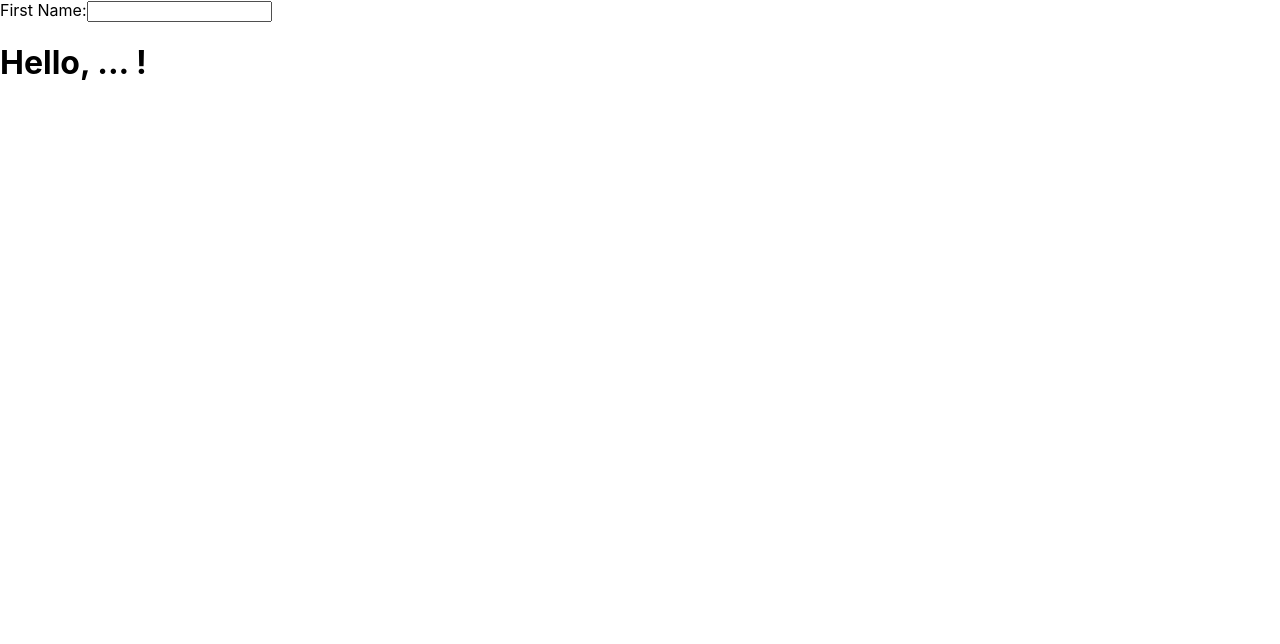
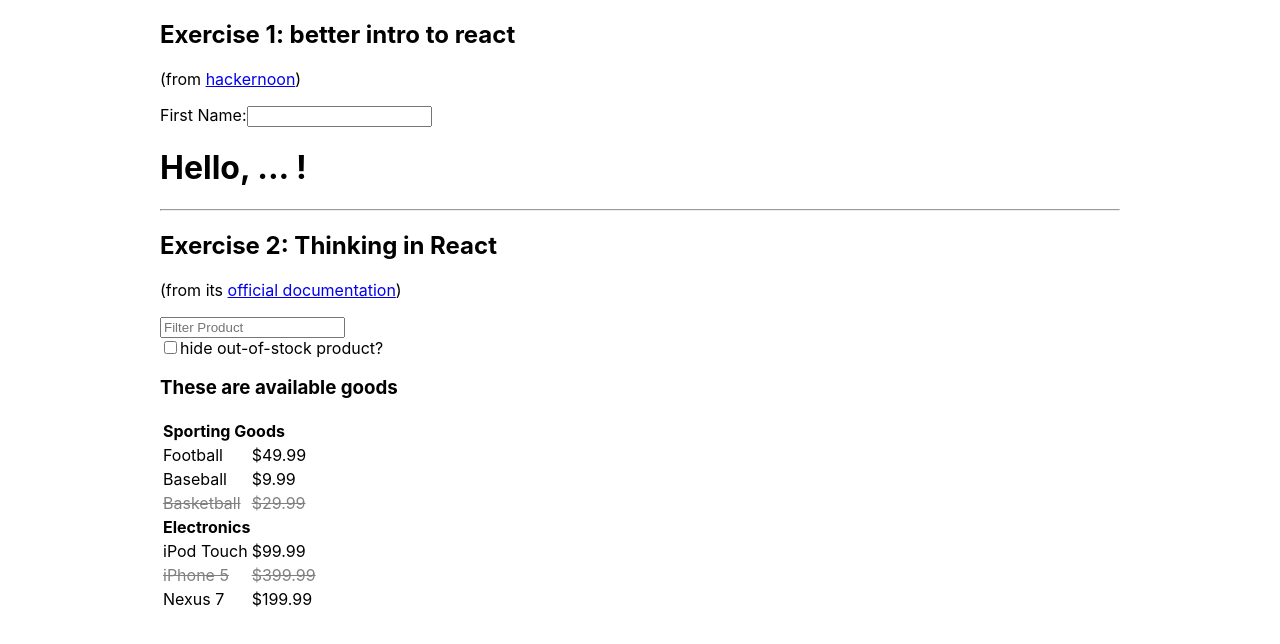
Before and after one commit to anwari666/learn-react, a React (Create React App) app: page / in a window 1280 px wide. Shown: the top 644 px of the page. Built offline with nearby package versions, Linux system fonts and the light colour scheme.

Commit message:
second exercise: 002-thinking-in-react with component called FilterableProductTable

```diff
--- a/src/001-begin/SimpleForm.js
+++ b/src/001-begin/SimpleForm.js
@@ -33,6 +33,10 @@ class SimpleForm extends Component {
 
     return (
       <div>
+        <h2>Exercise 1: better intro to react</h2>
+        <p>(from <a href="https://hackernoon.com/react-js-a-better-introduction-to-the-most-powerful-ui-library-ever-created-ecd96e8f4621">hackernoon</a>)</p>
+
+
         <label>
           First Name:
           <input
--- /dev/null
+++ b/src/002-thinking-in-react/FilterableProductTable.js
@@ -0,0 +1,60 @@
+import React, { Component } from 'react';
+import SearchBar from './SearchBar';
+import ProductTable from './ProductTable';
+
+
+class FilterableProductTable extends Component {
+
+  constructor( props ){
+    super( props );
+
+    this.state = {
+      filterText: '',
+      inStockOnly: false
+    };
+
+    this.onFilterTextChange = this.onFilterTextChange.bind( this );
+    this.onInStockOnlyChange = this.onInStockOnlyChange.bind( this );
+  }
+
+  onFilterTextChange( filterText ){
+    this.setState({
+      filterText
+    })
+  }
+
+  onInStockOnlyChange( inStockOnly ){
+    this.setState({
+      inStockOnly
+    })
+  }
+
+  render(){
+    return (
+      <div>
+        <h2>Exercise 2: Thinking in React </h2>
+        <p>(from its <a href="https://reactjs.org/docs/thinking-in-react.html">official documentation</a>)</p>
+        <SearchBar
+          filterText={ this.state.filterText }
+          inStockOnly={ this.state.inStockOnly }
+          onFilterTextChange={ this.onFilterTextChange }
+          onInStockOnlyChange={ this.onInStockOnlyChange } />
+        <ProductTable
+          filterText={ this.state.filterText }
+          inStockOnly={ this.state.inStockOnly }
+          products={ PRODUCTS } />
+      </div>
+    )
+  }
+}
+
+const PRODUCTS = [
+  {category: 'Sporting Goods', price: '$49.99', stocked: true, name: 'Football'},
+  {category: 'Sporting Goods', price: '$9.99', stocked: true, name: 'Baseball'},
+  {category: 'Sporting Goods', price: '$29.99', stocked: false, name: 'Basketball'},
+  {category: 'Electronics', price: '$99.99', stocked: true, name: 'iPod Touch'},
+  {category: 'Electronics', price: '$399.99', stocked: false, name: 'iPhone 5'},
+  {category: 'Electronics', price: '$199.99', stocked: true, name: 'Nexus 7'}
+];
+
+export default FilterableProductTable;
--- /dev/null
+++ b/src/002-thinking-in-react/ProductCategoryRow.js
@@ -0,0 +1,11 @@
+import React from 'react';
+
+
+const ProductCategoryRow = ( { category } ) => (
+    <tr>
+        <td colspan="2">
+        	<strong>{ category }</strong></td>
+    </tr>
+)
+
+export default ProductCategoryRow;
--- /dev/null
+++ b/src/002-thinking-in-react/ProductRow.js
@@ -0,0 +1,16 @@
+import React from 'react';
+
+
+const ProductRow = ( { product } ) => (
+    <tr>
+        <td>
+        	<span style={ product.stocked ? {} : { color: 'grey', textDecoration: 'line-through'} }>
+        		{ product.name }</span></td>
+        <td>
+        	<span style={ product.stocked ? {} : { color: 'grey', textDecoration: 'line-through'} }>
+        		{ product.price }</span>
+        	</td>
+    </tr>
+)
+
+export default ProductRow;
--- /dev/null
+++ b/src/002-thinking-in-react/ProductTable.js
@@ -0,0 +1,73 @@
+import React, { Component } from 'react';
+import ProductCategoryRow from './ProductCategoryRow';
+import ProductRow from './ProductRow';
+
+
+class ProductTable extends Component {
+
+	arrayNotContain(haystacks, needle){
+
+		let filteredOut = true;
+
+		haystacks.some(( haystack ) => {
+			if ( ! this.isFilteredOut(haystack, needle) )  // it's in.
+				{
+					filteredOut = false;
+					return true;
+				}
+			return false;
+		});
+
+		return filteredOut;
+	}
+
+	// returns true when filtered out
+	isFilteredOut(haystack, needle){
+		return ( haystack.toLowerCase().indexOf( needle.toLowerCase() ) === -1 )
+	}
+
+    render(){
+    	const { filterText, inStockOnly } = this.props;
+    	const rows = [];
+    	let lastCategory = null;
+
+    	// kategori harus udah terurut.
+    	this.props.products.forEach( ( product ) => {
+
+    		if ( this.arrayNotContain( [ product.name, product.category ], filterText ) )
+    			return;
+
+    		if ( inStockOnly && !product.stocked )
+    			return;
+
+    		// this adds the header
+    		if (product.category !== lastCategory) {
+    			rows.push(
+    				<ProductCategoryRow
+    					category={ product.category }
+    					key={ product.category } />
+    			);
+    		}
+
+    		rows.push(
+    			<ProductRow
+    				product={ product }
+    				key={ product.name }
+    				/>
+    			)
+
+    		lastCategory = product.category;
+    	});
+
+        return(
+            <div>
+            	<h3>These are available goods</h3>
+            	<table>
+	                { rows }
+                </table>
+            </div>
+        )
+    }
+}
+
+export default ProductTable;
--- /dev/null
+++ b/src/002-thinking-in-react/SearchBar.js
@@ -0,0 +1,37 @@
+import React, { Component } from 'react';
+
+
+class SearchBar extends Component {
+
+    constructor( props ){
+        super( props );
+        this.handleFilterTextChange = this.handleFilterTextChange.bind( this );
+        this.handleInStockOnlyChange = this.handleInStockOnlyChange.bind( this );
+    }
+
+    handleFilterTextChange(event){
+        this.props.onFilterTextChange( event.target.value );
+    }
+
+    handleInStockOnlyChange(event){
+        this.props.onInStockOnlyChange( event.target.checked );
+    }
+
+    render(){
+        return(
+            <div>
+                <input name="search" placeholder="Filter Product" value={ this.props.filterText } onChange={ this.handleFilterTextChange } /> <br />
+                <label>
+                    <input type="checkbox"
+                        checked={ this.props.inStockOnly }
+                        name="inStockOnly"
+                        onChange={ this.handleInStockOnlyChange }
+                        />
+                        hide out-of-stock product?
+                </label>
+            </div>
+        )
+    }
+}
+
+export default SearchBar;
--- a/src/App.js
+++ b/src/App.js
@@ -1,12 +1,17 @@
 import React, { Component } from 'react';
 import SimpleForm from './001-begin/SimpleForm';
-import './App.css';
+import FilterableProductTable from './002-thinking-in-react/FilterableProductTable';
 
-
-// turned this into functional component.
+// This app is just a functional component
 const App = () =>(
-  <div>
+  <div style={{
+    margin: "0 auto",
+    maxWidth: '1280px',
+    width: '75%'
+  }}>
     <SimpleForm />
+    <hr />
+    <FilterableProductTable />
   </div>
 );
 
```
